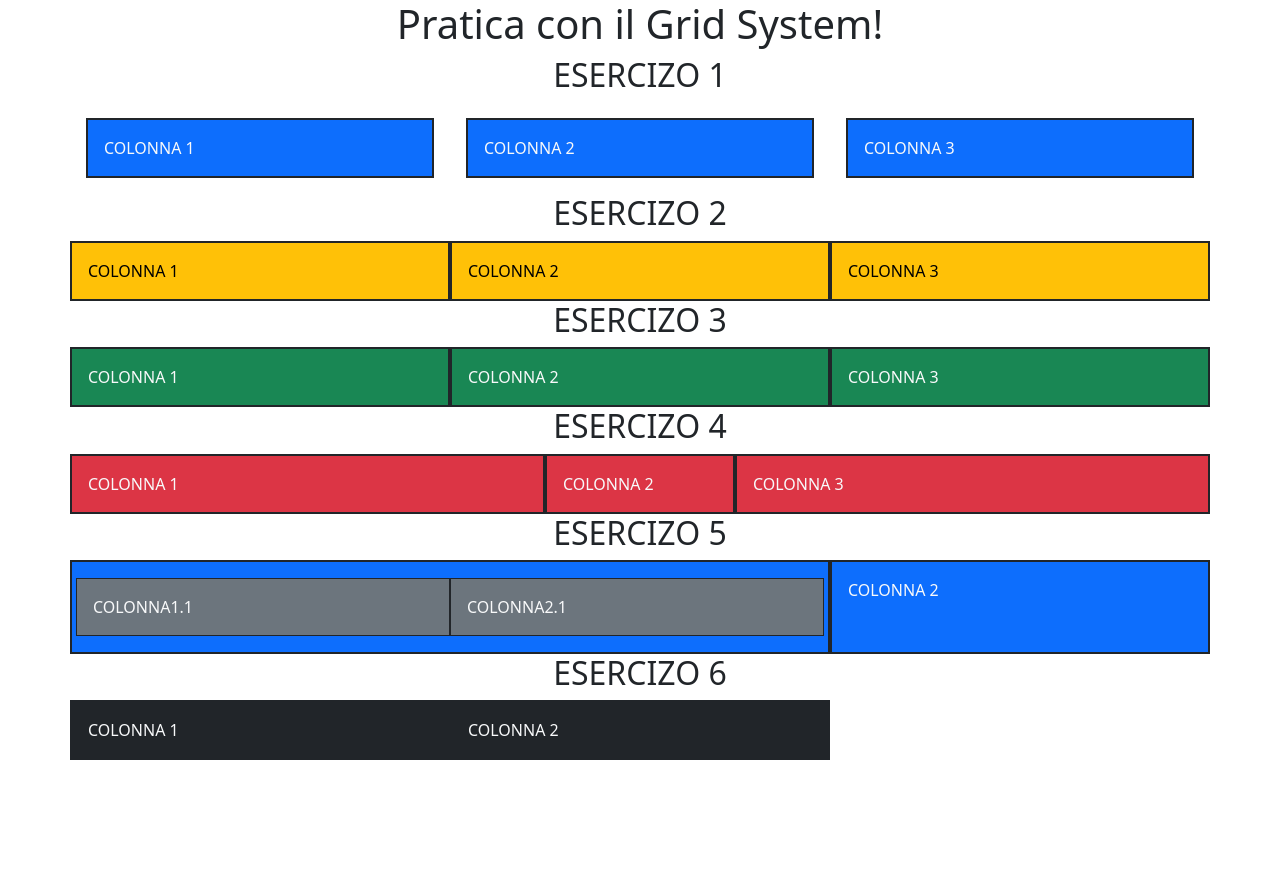
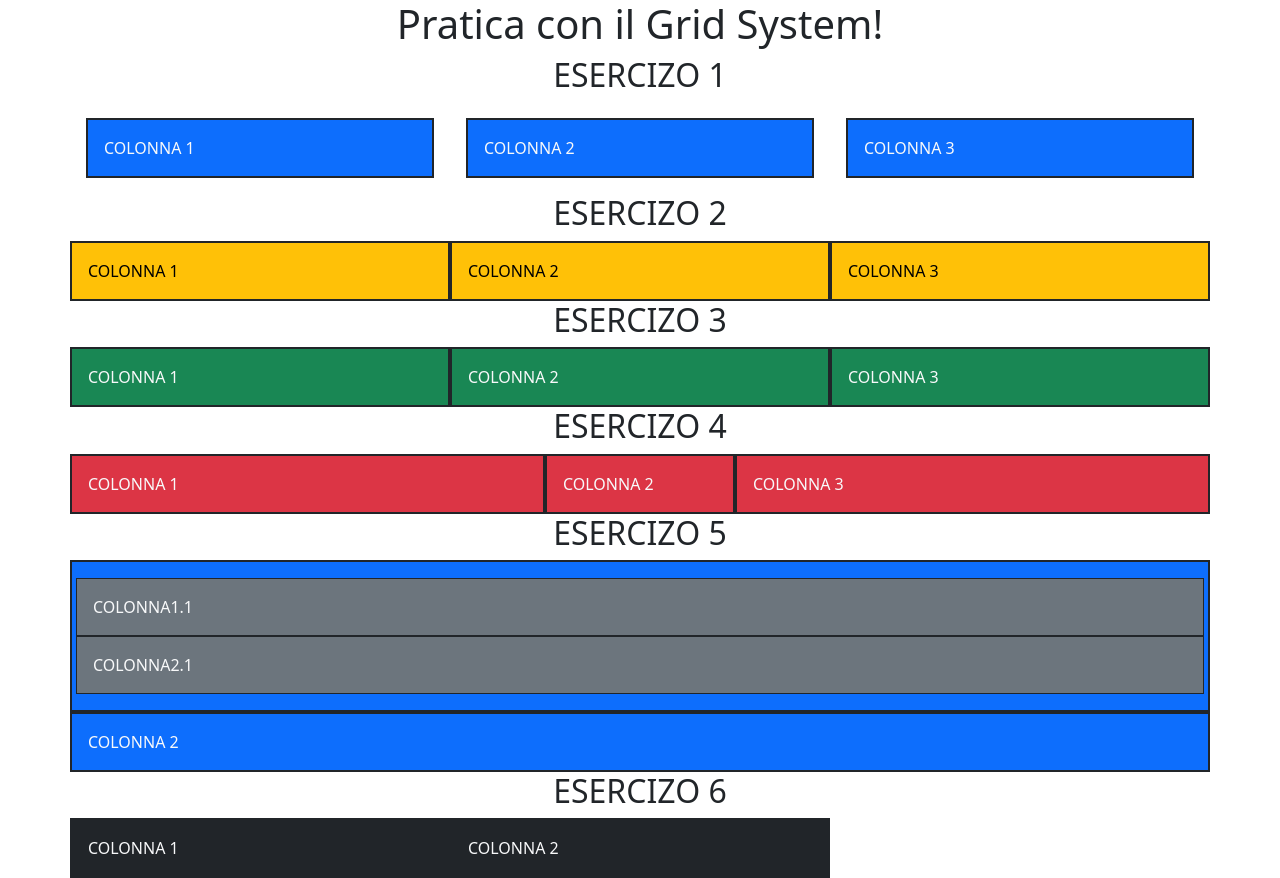
Before and after one commit to FeliCarlomagno/HOMEWORK-U2-W6-D1, a plain HTML site: page index.html in a window 1280 px wide. Before the commit the page ends 856 px from the top, so only its background shows below. Drawn offline with nearby package versions, Linux system fonts and the light colour scheme.

Commit message:
Update index.html

```diff
--- a/index.html
+++ b/index.html
@@ -104,23 +104,23 @@
       <div class="container h-30">
         <div class="row h-30">
           <div
-            class="col text-light bg-primary col-sm-9 col-md-9 col-lg-8 col-xl-8 col-xxl-8 p-3 border border-2 border-dark"
+            class="col text-light bg-primary col-sm-12 col-md-12 col-lg-12 col-xl-12 col-xxl-8 p-3 border border-2 border-dark"
           >
             <div class="row">
               <div
-                class="col col-sm-12 col-md-12 col-lg-6 bg-secondary p-3 border border-1 border-dark"
+                class="col col-sm-12 col-md-12 col-lg-12 bg-secondary p-3 border border-1 border-dark"
               >
                 COLONNA1.1
               </div>
               <div
-                class="col col-sm-12 col-md-12 col-lg-6 bg-secondary p-3 border border-1 border-dark"
+                class="col col-sm-12 col-md-12 col-lg-12 col-xl-12 col-xxl-8 bg-secondary p-3 border border-1 border-dark"
               >
                 COLONNA2.1
               </div>
             </div>
           </div>
           <div
-            class="col bg-primary text-light col-sm-5 col-md-5 col-lg-4 col-xl-4 col-xxl-4 p-3 border border-2 border-dark"
+            class="col bg-primary text-light col-sm-12 col-md-12 col-lg-12 col-xl-12 col-xxl-4 p-3 border border-2 border-dark"
           >
             COLONNA 2
           </div>
```
